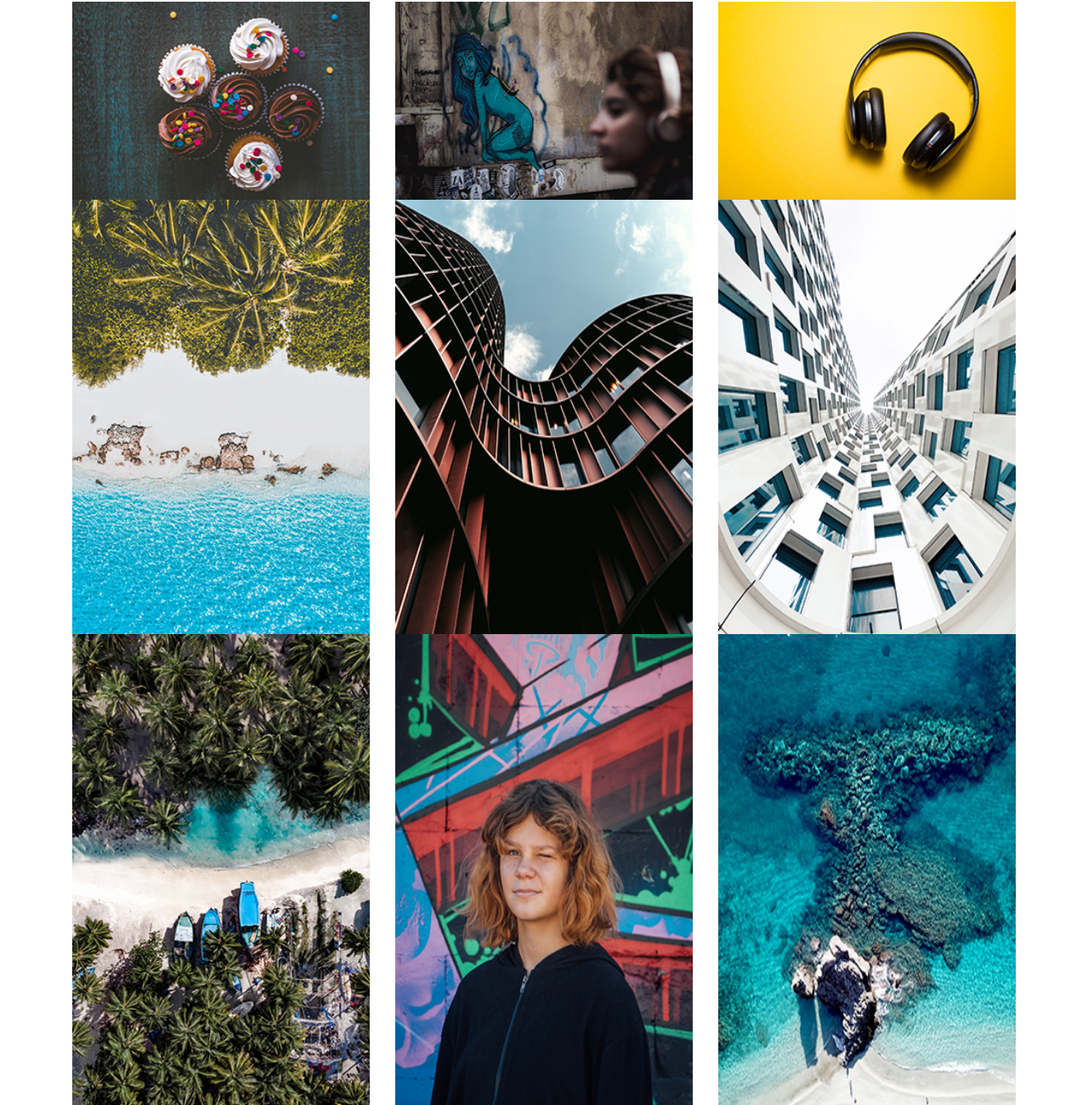
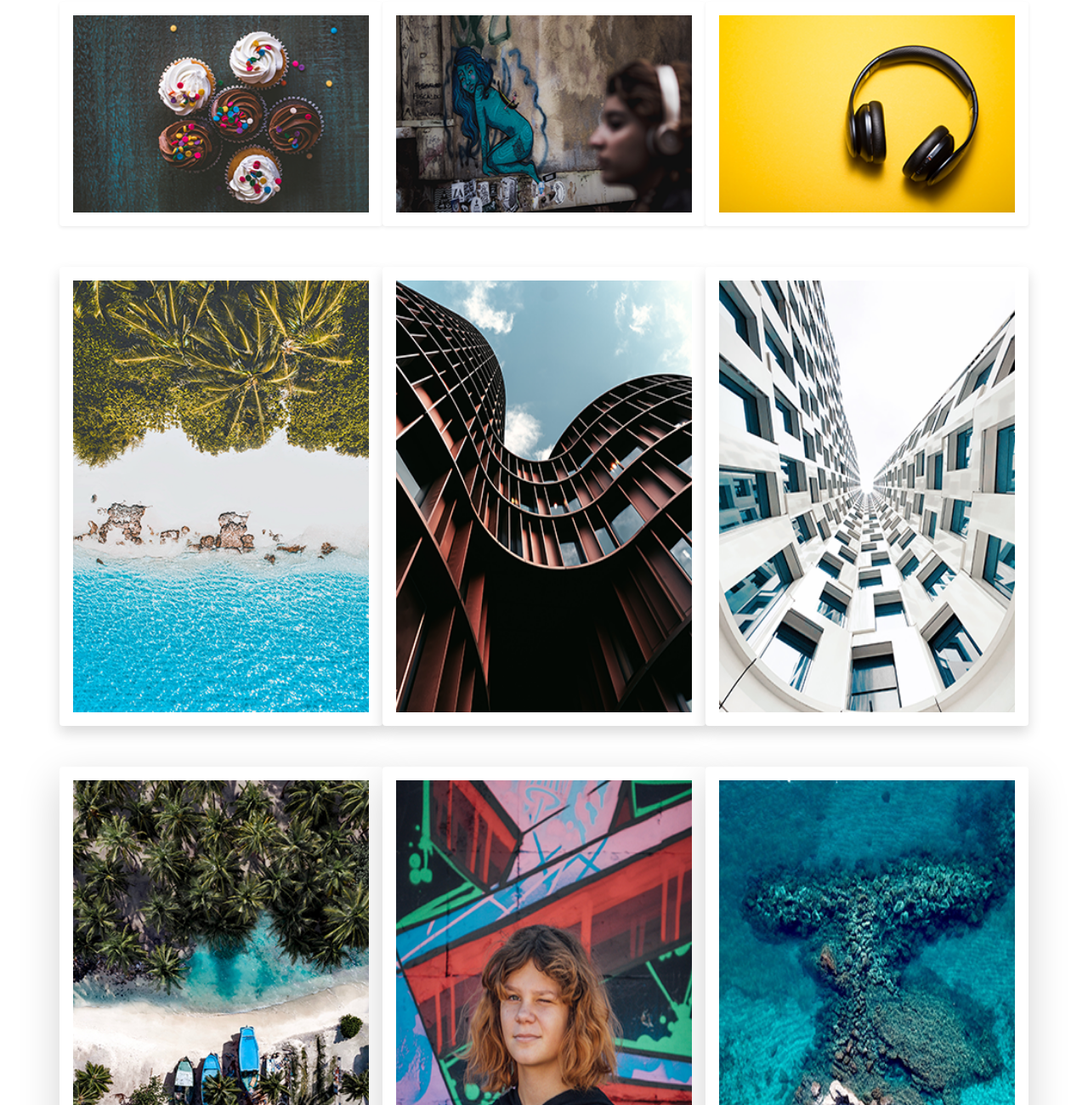
Before and after one commit to kahill2014/m2-hw2-hill-kevin, a plain HTML site: page index.html in a window 1280 px wide. Shown: the part 54-1354 px from the top of the page at 85% size. Drawn offline with nearby package versions, Linux system fonts and the light colour scheme.

Commit message:
Added shadows to the images on index

```diff
--- a/index.html
+++ b/index.html
@@ -14,19 +14,19 @@
     <h1>Bootstrap Rocks!</h1>
 	<main class="container">
 		<div class="row">
-			<img class="col-12 col-md-4" src="img/hw2-image2.png" title="Mini Cupcakes" alt="chocolate and vanilla mini-cupcakes" />
-			<img class="col-12 col-md-4" src="img/hw2-image3.png" title="Blue Grafitti Art" alt="person with headphones looking at grafitti art" />
-			<img class="col-12 col-md-4" src="img/hw2-image6.png" title="Headphones" alt="headphones in front of a bright background" />
+			<img class="col-12 col-md-4 shadow-sm p-3 mb-5 bg-white rounded" src="img/hw2-image2.png" title="Mini Cupcakes" alt="chocolate and vanilla mini-cupcakes" />
+			<img class="col-12 col-md-4 shadow-sm p-3 mb-5 bg-white rounded" src="img/hw2-image3.png" title="Blue Grafitti Art" alt="person with headphones looking at grafitti art" />
+			<img class="col-12 col-md-4 shadow-sm p-3 mb-5 bg-white rounded" src="img/hw2-image6.png" title="Headphones" alt="headphones in front of a bright background" />
 		</div>
 		<div class="row">
-			<img class="col-6 col-md-4" src="img/hw2-image4.png" title="Crystal Clear Beach" alt="aerial view of a clear beach" />
-			<img class="col-6 col-md-4" src="img/hw2-image5.png" title="Industrial Curved Building" alt="perspective looking upward at a curved metal building" />
-			<img class="col-6 col-md-4" src="img/hw2-image1.png" title="Tall White Building" alt="perspective looking upward at a tall building" />
+			<img class="col-6 col-md-4 shadow p-3 mb-5 bg-white rounded" src="img/hw2-image4.png" title="Crystal Clear Beach" alt="aerial view of a clear beach" />
+			<img class="col-6 col-md-4 shadow p-3 mb-5 bg-white rounded" src="img/hw2-image5.png" title="Industrial Curved Building" alt="perspective looking upward at a curved metal building" />
+			<img class="col-6 col-md-4 shadow p-3 mb-5 bg-white rounded" src="img/hw2-image1.png" title="Tall White Building" alt="perspective looking upward at a tall building" />
 		</div>
 		<div class="row">
-			<img class="col-6 col-md-4" src="img/hw2-image7.png" title="Shoreline With Boats" alt="aerial view of a shoreline with boats on the sand" />
-			<img class="col-6 col-md-4" src="img/hw2-image8.png" title="Portrait with Grafitti Backdrop" alt="person winking in front of grafitti art" />
-			<img class="col-6 col-md-4" src="img/hw2-image9.png" title="Coral Reef" alt="aerial view of a coral reef underwater" />
+			<img class="col-6 col-md-4 shadow-lg p-3 mb-5 bg-white rounded" src="img/hw2-image7.png" title="Shoreline With Boats" alt="aerial view of a shoreline with boats on the sand" />
+			<img class="col-6 col-md-4 shadow-lg p-3 mb-5 bg-white rounded" src="img/hw2-image8.png" title="Portrait with Grafitti Backdrop" alt="person winking in front of grafitti art" />
+			<img class="col-6 col-md-4 shadow-lg p-3 mb-5 bg-white rounded" src="img/hw2-image9.png" title="Coral Reef" alt="aerial view of a coral reef underwater" />
 		</div>
 	</main>
 
```
